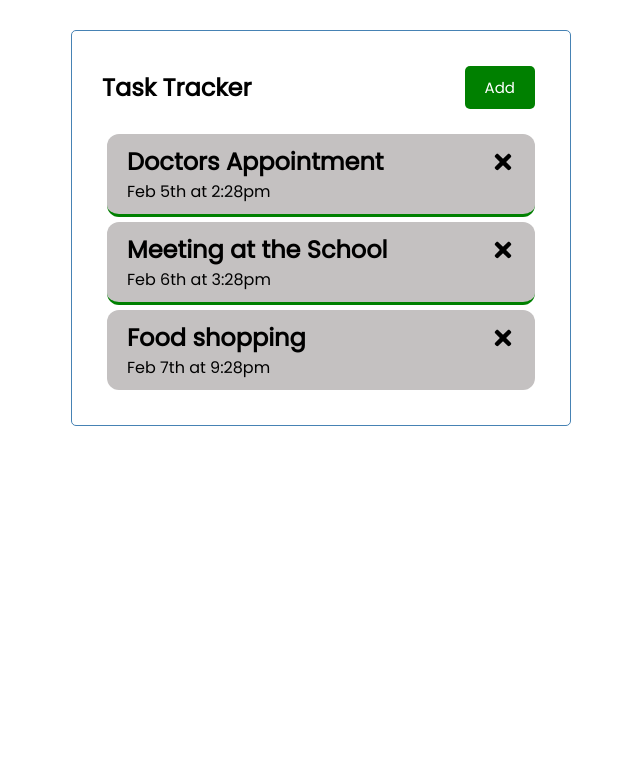
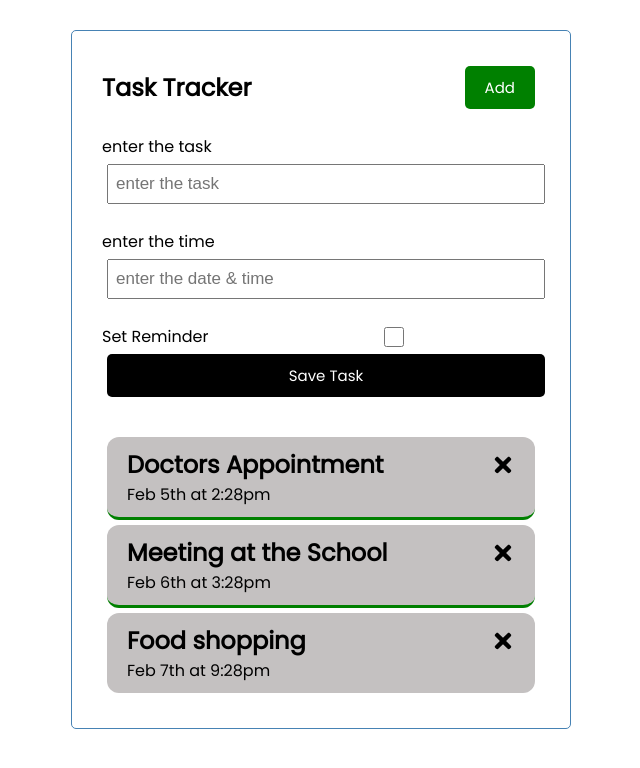
Before and after one commit to haamid10/Task-Tracker-with-Gsap, a React (Create React App) app: page / in a window 1280 px wide. Shown: the top 768 px of the page, without its empty margins (319-959 px from the left). Built offline with nearby package versions, Linux system fonts and the light colour scheme.

Commit message:
added AddTAsk in to the components

```diff
--- a/src/App.jsx
+++ b/src/App.jsx
@@ -1,6 +1,7 @@
 import Header from "./components/Header"
 import Tasks from "./components/Tasks"
 import { useState } from "react"
+import AddTask from "./components/AddTask"
 const App = () => {
   const [tasks,setTasks]=useState( [ {
     id: 1,
@@ -34,6 +35,7 @@
   return (
     <div className="container">
       <Header />
+      <AddTask/>
       <Tasks  onToggle={toggleReminder} tasks={tasks} onDelete={deleteBtn}/>
       <h1  ></h1>
     </div>
--- /dev/null
+++ b/src/components/AddTask.jsx
@@ -0,0 +1,26 @@
+import {useState} from "react"
+const AddTask = () => {
+
+  const [text, setText] = useState('')
+  const  [day, setDay] = useState('')
+  const  [reminder, setReminder] = useState(false)
+  return (
+    <form className='add-form'>
+      <div className="form-control">
+        <label htmlFor="">enter the task</label>
+        <input type="text"  placeholder='enter the task' required value={text} onChange={(e)=>setText(e.target.value)}/>
+      </div>
+      <div className="form-control">
+        <label htmlFor="">enter the time</label>
+        <input type="text"  placeholder='enter the date & time' required value={day} onChange={(e)=>setDay(e.target.value)}/>
+      </div>
+      <div className="form-control-check">
+      <label >Set Reminder</label>
+        <input type="checkbox"  value={reminder} onChange={(e)=>setReminder(e.currentTarget.value)} />
+      </div>
+      <input type="submit" value="Save Task" className="btn btn-block"></input>
+    </form>
+  )
+}
+
+export default AddTask
```
